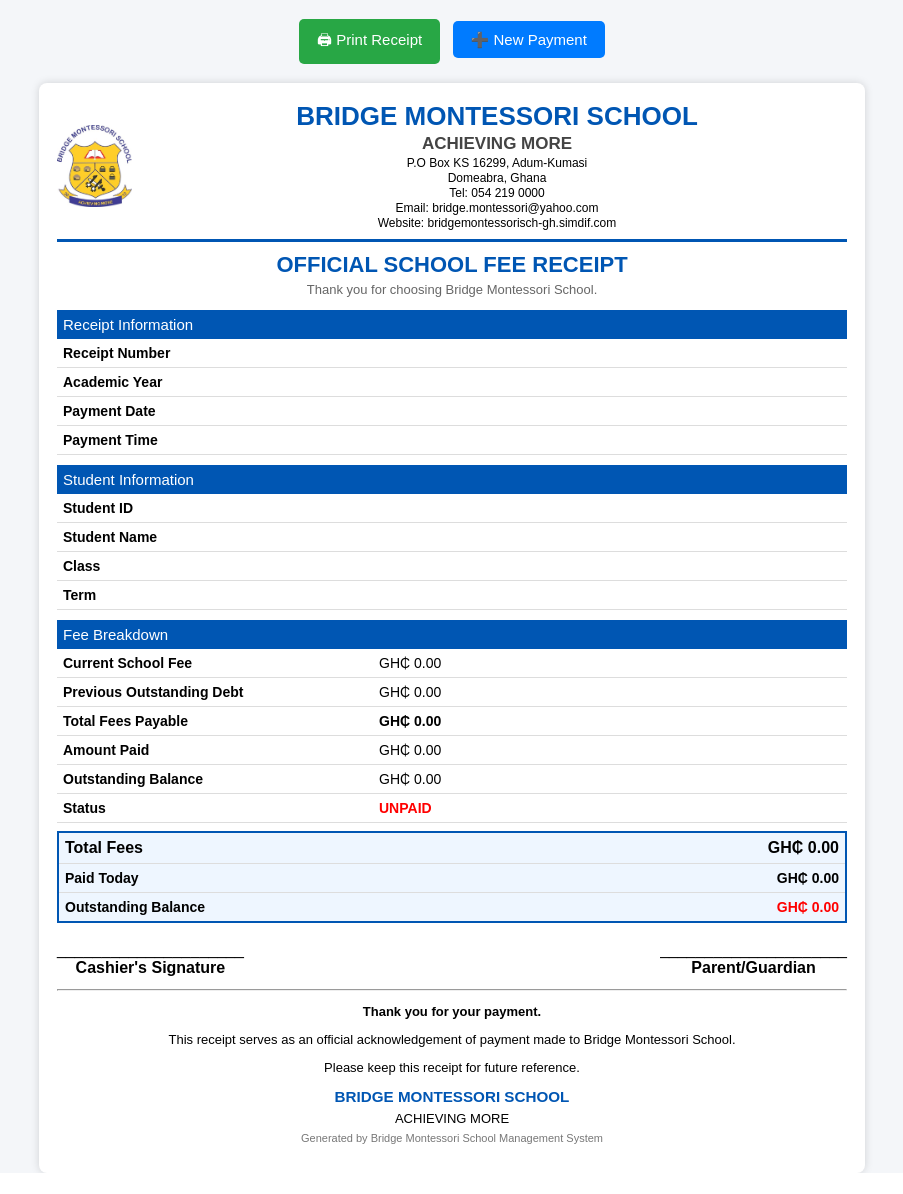
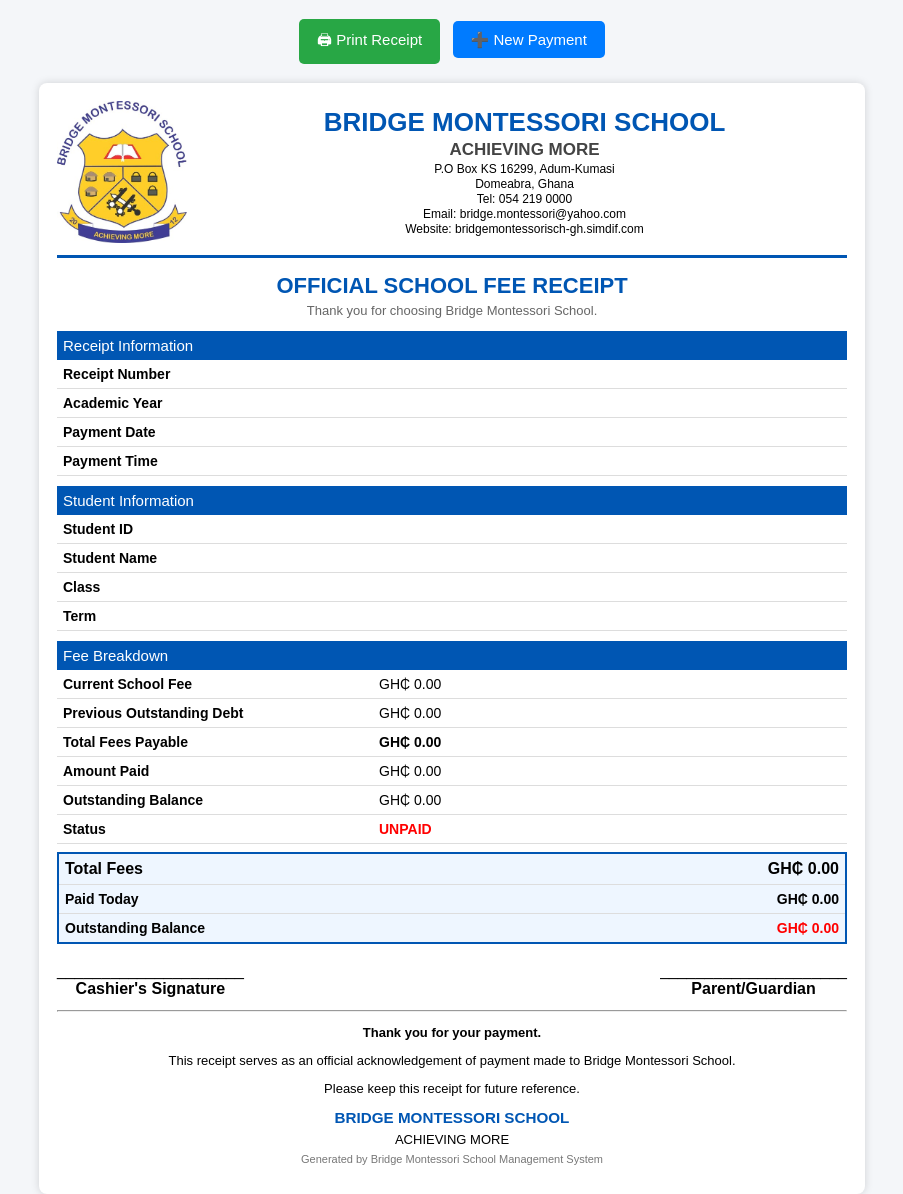
Before and after one commit to mashudmustapha99-oss/bridge-montessori-school-management-system, a Flask app: template templates/receipt.html in a window 1280 px wide. Shown: the whole page, without its empty margins (188-1091 px from the left). Before the commit the page ends 1173 px from the top, so only its background shows below. Run offline with Flask 3, Linux system fonts and the light colour scheme; the template is opened without the code that fills it, so the values that code supplies are empty.

Commit message:
Increase receipt logo size

```diff
--- a/templates/receipt.html
+++ b/templates/receipt.html
@@ -51,12 +51,13 @@ body{
     display:flex;
     align-items:center;
     border-bottom:3px solid #0056b3;
-    padding-bottom:8px;
-    margin-bottom:10px;
+    padding-bottom:12px;
+    margin-bottom:15px;
 }
 
 .logo{
-    width:75px;
+    width:130px;
+    height: auto;
     margin-right:15px;
 }
 
```
